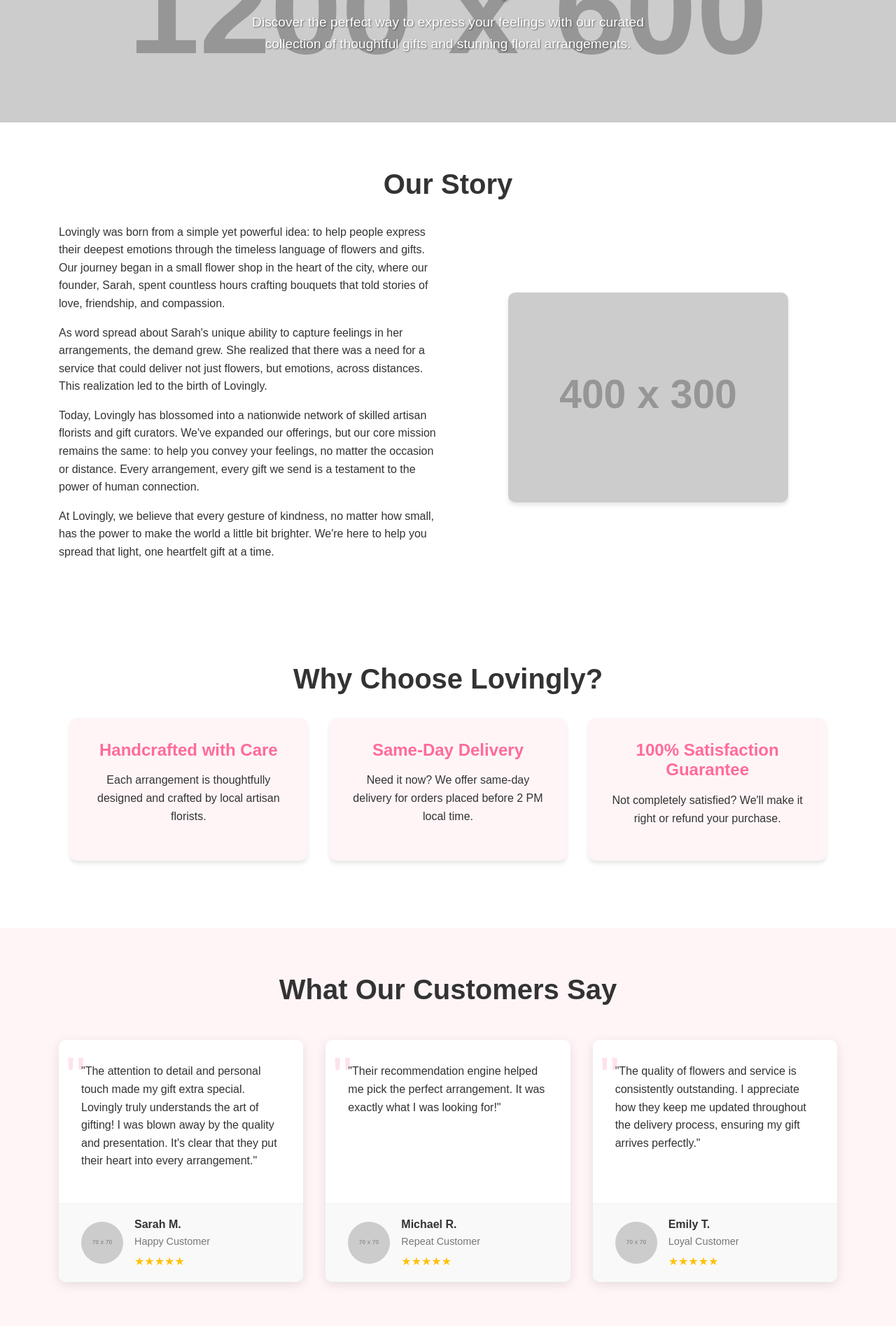
After one commit to SiThuTun22/Cozy_gift, a Django app: page /about-us/ in a window 1280 px wide. The commit adds this page. Shown: the part 282-2177 px from the top of the page at 70% size. Run offline with Django 5.2, Linux system fonts and the light colour scheme; grey boxes labelled with a size stand in for pictures from a placeholder-image service; some libraries are stand-ins or nearby versions.

Commit message:
about us page added

```diff
--- /dev/null
+++ b/Cozy_gift-main/static/css/about_us.css
@@ -0,0 +1,327 @@
+/* Reset and base styles */
+* {
+    margin: 0;
+    padding: 0;
+    box-sizing: border-box;
+}
+
+body {
+    font-family: 'Arial', sans-serif;
+    line-height: 1.6;
+    color: #333;
+    background: linear-gradient(to bottom, #fff5f7 0%, #ffffff 100%);
+}
+
+.container {
+    width: 90%;
+    max-width: 1200px;
+    margin: 0 auto;
+    padding: 0 20px;
+}
+
+
+
+/* Hero section styles */
+.hero {
+    text-align: center;
+    padding: 4rem 0;
+    background: url('https://via.placeholder.com/1200x600.png?text=Lovingly+Hero+Image') no-repeat center center/cover;
+    color: #fff;
+}
+
+.hero h1 {
+    font-size: 3rem;
+    margin-bottom: 1rem;
+    text-shadow: 2px 2px 4px rgba(0, 0, 0, 0.5);
+}
+
+.hero p {
+    font-size: 1.2rem;
+    max-width: 600px;
+    margin: 0 auto 2rem;
+    text-shadow: 1px 1px 2px rgba(0, 0, 0, 0.5);
+}
+
+
+
+/* Our Story section styles */
+.our-story {
+    background-color: #fff;
+    padding: 4rem 0;
+    opacity: 0;
+    animation: fadeInSection 1s forwards;
+}
+
+.our-story:nth-child(1) {
+    animation-delay: 0.2s;
+}
+
+.our-story h2 {
+    text-align: center;
+    font-size: 2.5rem;
+    margin-bottom: 2rem;
+    color: #333;
+}
+
+.story-content {
+    display: flex;
+    align-items: center;
+    gap: 2rem;
+}
+
+.story-text {
+    flex: 1;
+}
+
+.story-image {
+    flex: 1;
+    text-align: center;
+}
+
+.story-image img {
+    max-width: 100%;
+    height: auto;
+    border-radius: 10px;
+    box-shadow: 0 4px 6px rgba(0, 0, 0, 0.1);
+}
+
+/* Why choose us styles */
+.why-choose-us {
+    background-color: #fff;
+    padding: 4rem 0;
+    opacity: 0;
+    animation: fadeInSection 1s forwards;
+}
+
+.why-choose-us:nth-child(1) {
+    animation-delay: 0.4s;
+}
+
+.why-choose-us h2 {
+    text-align: center;
+    font-size: 2.5rem;
+    margin-bottom: 2rem;
+    color: #333;
+}
+
+.features {
+    display: flex;
+    justify-content: space-around;
+    flex-wrap: wrap;
+}
+
+.feature {
+    flex-basis: calc(33.333% - 2rem);
+    background-color: #fff5f7;
+    padding: 2rem;
+    border-radius: 10px;
+    box-shadow: 0 4px 6px rgba(0, 0, 0, 0.1);
+    margin-bottom: 2rem;
+    text-align: center;
+    transition: transform 0.3s ease;
+}
+
+.feature:hover {
+    transform: translateY(-5px);
+}
+
+.feature h3 {
+    font-size: 1.5rem;
+    margin-bottom: 1rem;
+    color: #ff6b9b;
+}
+
+/* Testimonials Section */
+.testimonials {
+    padding: 4rem 0;
+    background-color: #fff5f7;
+}
+
+.testimonials h2 {
+    text-align: center;
+    font-size: 2.5rem;
+    margin-bottom: 3rem;
+    color: #333;
+}
+
+.testimonial-grid {
+    display: grid;
+    grid-template-columns: repeat(auto-fit, minmax(300px, 1fr));
+    gap: 2rem;
+}
+
+.testimonial-card {
+    display: grid;
+    grid-template-rows: 1fr auto; /* Two rows: content area and fixed footer */
+    height: 100%; /* Ensure uniform card height */
+    background-color: #fff;
+    border-radius: 10px;
+    box-shadow: 0 4px 15px rgba(0, 0, 0, 0.1);
+    overflow: hidden;
+    transition: transform 0.3s ease, box-shadow 0.3s ease;
+    opacity: 0;
+    transform: translateY(20px); /* Start slightly below */
+    animation: fadeInUp 0.6s forwards;
+}
+
+/* Animation delays for each card */
+.testimonial-card:nth-child(1) {
+    animation-delay: 0.2s;
+}
+
+.testimonial-card:nth-child(2) {
+    animation-delay: 0.4s;
+}
+
+.testimonial-card:nth-child(3) {
+    animation-delay: 0.6s;
+}
+
+/* Hover effect for testimonial cards */
+.testimonial-card:hover {
+    transform: translateY(-5px); /* Slightly lift the card */
+    box-shadow: 0 8px 20px rgba(0, 0, 0, 0.2); /* More prominent shadow */
+}
+
+/* Testimonial Content */
+.testimonial-content {
+    padding: 2rem;
+    overflow: hidden; /* Prevent overflow for very long text */
+    position: relative;
+}
+
+.testimonial-content::before {
+    content: '"';
+    font-size: 5rem;
+    color: #ff6b9b;
+    opacity: 0.2;
+    position: absolute;
+    top: -10px;
+    left: 10px;
+}
+
+.testimonial p {
+    font-style: italic;
+    margin-bottom: 1rem;
+    color: #555;
+    line-height: 1.6;
+}
+
+/* Testimonial Author Section */
+.testimonial-author {
+    display: flex;
+    align-items: center;
+    padding: 1rem 2rem;
+    background: #f9f9f9; /* Light background for author section */
+    border-top: 1px solid #eee; /* Separator between content and author */
+}
+
+.testimonial-author img {
+    width: 60px;
+    height: 60px;
+    border-radius: 50%;
+    margin-right: 1rem;
+    object-fit: cover;
+}
+
+.author-info {
+    display: flex;
+    flex-direction: column;
+}
+
+.author-name {
+    font-weight: bold;
+    color: #333;
+}
+
+.author-title {
+    font-size: 0.9rem;
+    color: #777;
+}
+
+/* Rating Stars */
+.testimonial-rating {
+    color: #ffc107; /* Gold color for stars */
+    font-size: 1rem;
+    margin-top: 0.3rem;
+}
+
+/* Responsive Enhancements */
+@media (max-width: 768px) {
+    .testimonial-grid {
+        grid-template-columns: 1fr; /* Single column layout for smaller screens */
+    }
+}
+
+
+/* Newsletter signup styles */
+.newsletter {
+    background: linear-gradient(45deg, #ff6b9b, #ff4f8b);
+    color: #fff;
+    padding: 4rem 0;
+    text-align: center;
+}
+
+.newsletter h2 {
+    font-size: 2.5rem;
+    margin-bottom: 1rem;
+}
+
+.newsletter p {
+    margin-bottom: 2rem;
+    max-width: 600px;
+    margin-left: auto;
+    margin-right: auto;
+}
+
+.newsletter form {
+    display: flex;
+    justify-content: center;
+    max-width: 500px;
+    margin: 0 auto;
+}
+
+.newsletter input[type="email"] {
+    flex-grow: 1;
+    padding: 0.8rem;
+    border: none;
+    border-radius: 50px 0 0 50px;
+}
+
+.newsletter button {
+    background-color: #333;
+    color: #fff;
+    border: none;
+    padding: 0.8rem 1.5rem;
+    border-radius: 0 50px 50px 0;
+    cursor: pointer;
+    transition: background-color 0.3s ease;
+}
+
+.newsletter button:hover {
+    background-color: #555;
+}
+
+/* Keyframe animation for fading in */
+@keyframes fadeInSection {
+    0% {
+        opacity: 0;
+        transform: translateY(20px);
+    }
+    100% {
+        opacity: 1;
+        transform: translateY(0);
+    }
+}
+
+/* Keyframe animation for testimonials fade-in effect */
+@keyframes fadeInUp {
+    0% {
+        opacity: 0;
+        transform: translateY(20px);
+    }
+    100% {
+        opacity: 1;
+        transform: translateY(0);
+    }
+}
--- /dev/null
+++ b/Cozy_gift-main/store/templates/about_us.html
@@ -0,0 +1,118 @@
+{% extends 'base.html' %}
+{% load static %}
+{% block styles %}
+<link rel="stylesheet" href="{% static 'css/about_us.css' %}">
+{% endblock %}
+{% block content %}
+
+    <!-- Hero section -->
+    <section class="hero">
+        <div class="container">
+            <h1>Gifts that Speak <span style="color: #ff6b9b;"></span></h1>
+            <p>Discover the perfect way to express your feelings with our curated collection of thoughtful gifts and stunning floral arrangements.</p>
+
+        </div>
+    </section>
+
+    <!-- Our Story section -->
+    <section id="our-story" class="our-story">
+        <div class="container">
+            <h2>Our Story</h2>
+            <div class="story-content">
+                <div class="story-text">
+                    <p>Lovingly was born from a simple yet powerful idea: to help people express their deepest emotions through the timeless language of flowers and gifts. Our journey began in a small flower shop in the heart of the city, where our founder, Sarah, spent countless hours crafting bouquets that told stories of love, friendship, and compassion.</p>
+                    <p>As word spread about Sarah's unique ability to capture feelings in her arrangements, the demand grew. She realized that there was a need for a service that could deliver not just flowers, but emotions, across distances. This realization led to the birth of Lovingly.</p>
+                    <p>Today, Lovingly has blossomed into a nationwide network of skilled artisan florists and gift curators. We've expanded our offerings, but our core mission remains the same: to help you convey your feelings, no matter the occasion or distance. Every arrangement, every gift we send is a testament to the power of human connection.</p>
+                    <p>At Lovingly, we believe that every gesture of kindness, no matter how small, has the power to make the world a little bit brighter. We're here to help you spread that light, one heartfelt gift at a time.</p>
+                </div>
+                <div class="story-image">
+                    <img src="https://via.placeholder.com/400x300.png?text=Our+Story" alt="Lovingly's journey">
+                </div>
+            </div>
+        </div>
+    </section>
+
+    <!-- Why Choose Us section -->
+    <section id="why-choose-us" class="why-choose-us">
+        <div class="container">
+            <h2>Why Choose Lovingly?</h2>
+            <div class="features">
+                <div class="feature">
+                    <h3>Handcrafted with Care</h3>
+                    <p>Each arrangement is thoughtfully designed and crafted by local artisan florists.</p>
+                </div>
+                <div class="feature">
+                    <h3>Same-Day Delivery</h3>
+                    <p>Need it now? We offer same-day delivery for orders placed before 2 PM local time.</p>
+                </div>
+                <div class="feature">
+                    <h3>100% Satisfaction Guarantee</h3>
+                    <p>Not completely satisfied? We'll make it right or refund your purchase.</p>
+                </div>
+            </div>
+        </div>
+    </section>
+
+    <!-- Testimonials section -->
+<section id="testimonials" class="testimonials">
+    <div class="container">
+        <h2>What Our Customers Say</h2>
+        <div class="testimonial-grid">
+            <div class="testimonial-card">
+                <div class="testimonial-content">
+                    <p>"The attention to detail and personal touch made my gift extra special. Lovingly truly understands the art of gifting! I was blown away by the quality and presentation. It's clear that they put their heart into every arrangement."</p>
+                </div>
+                <div class="testimonial-author">
+                    <img src="https://via.placeholder.com/70x70.png?text=SM" alt="Sarah M.">
+                    <div class="author-info">
+                        <span class="author-name">Sarah M.</span>
+                        <span class="author-title">Happy Customer</span>
+                        <div class="testimonial-rating">
+                            ★★★★★
+                        </div>
+                    </div>
+                </div>
+            </div>
+            <div class="testimonial-card">
+                <div class="testimonial-content">
+                    <p>"Their recommendation engine helped me pick the perfect arrangement. It was exactly what I was looking for!"</p>
+                </div>
+                <div class="testimonial-author">
+                    <img src="https://via.placeholder.com/70x70.png?text=MR" alt="Michael R.">
+                    <div class="author-info">
+                        <span class="author-name">Michael R.</span>
+                        <span class="author-title">Repeat Customer</span>
+                        <div class="testimonial-rating">
+                            ★★★★★
+                        </div>
+                    </div>
+                </div>
+            </div>
+            <div class="testimonial-card">
+                <div class="testimonial-content">
+                    <p>"The quality of flowers and service is consistently outstanding. I appreciate how they keep me updated throughout the delivery process, ensuring my gift arrives perfectly."</p>
+                </div>
+                <div class="testimonial-author">
+                    <img src="https://via.placeholder.com/70x70.png?text=ET" alt="Emily T.">
+                    <div class="author-info">
+                        <span class="author-name">Emily T.</span>
+                        <span class="author-title">Loyal Customer</span>
+                        <div class="testimonial-rating">
+                            ★★★★★
+                        </div>
+                    </div>
+                </div>
+            </div>
+        </div>
+    </div>
+</section>
+
+    <!-- Newsletter section -->
+    <section id="newsletter" class="newsletter">
+        <div class="container">
+            <h2>Join the Lovingly Family</h2>
+            <p>Sign up for our newsletter and be the first to know about special offers, new collections, and gifting tips!</p>
+
+        </div>
+    </section>
+{% endblock %}
--- a/Cozy_gift-main/store/templates/base.html
+++ b/Cozy_gift-main/store/templates/base.html
@@ -37,6 +37,7 @@
             <div class="col-md-4">
                 <h3>Quick Links</h3>
                 <ul class="list-unstyled">
+                    <li><a href="{% url 'about_us' %}" class="text-white">About Us</a></li>
                     <li><a href="#" class="text-white">F.A.Q</a></li>
                     <li><a href="#" class="text-white">Cookies Policy</a></li>
                     <li><a href="#" class="text-white">Terms Of Service</a></li>
--- a/Cozy_gift-main/store/templates/navbar.html
+++ b/Cozy_gift-main/store/templates/navbar.html
@@ -110,7 +110,7 @@
                 </ul>
             </li>
             <!-- About Us -->
-            <li><a href="#" class="text-dark d-block py-2">About Us</a></li>
+            <li><a href="{% url 'about_us' %}" class="text-dark d-block py-2">About Us</a></li>
             <!-- Discover -->
             <li><a href="#" class="text-dark d-block py-2">Discover</a></li>
         </ul>
@@ -174,7 +174,7 @@
             </li>
             <!-- About Us -->
             <li class="nav-item">
-                <a class="nav-link text-dark px-5 mx-3" href="#">About Us</a>
+                <a class="nav-link text-dark px-5 mx-3" href="{% url 'about_us' %}">About Us</a>
             </li>
             <!-- Discover -->
             <li class="nav-item">
--- a/Cozy_gift-main/store/urls.py
+++ b/Cozy_gift-main/store/urls.py
@@ -10,4 +10,5 @@ urlpatterns = [
   path('update_password/',views.update_password,name="update_password"),
   path('discovery/',views.discovery,name="discovery"),
   path('product/',views.products,name="product"),
+  path('about-us/', views.about_us, name="about_us"),
 ]
--- a/Cozy_gift-main/store/views.py
+++ b/Cozy_gift-main/store/views.py
@@ -7,6 +7,10 @@ from django.contrib.auth.forms import UserCreationForm
 from django import forms
 from django.contrib.auth.models import User
 # Create your views here.
+# About Us page view
+def about_us(request):
+    return render(request, 'about_us.html')
+
 def products(request):
   products = Product.objects.all()
   return render(request,'product.html',{'products':products})
```
